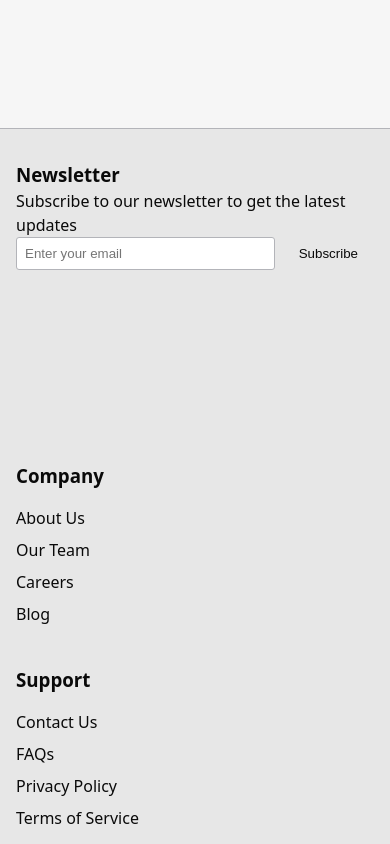
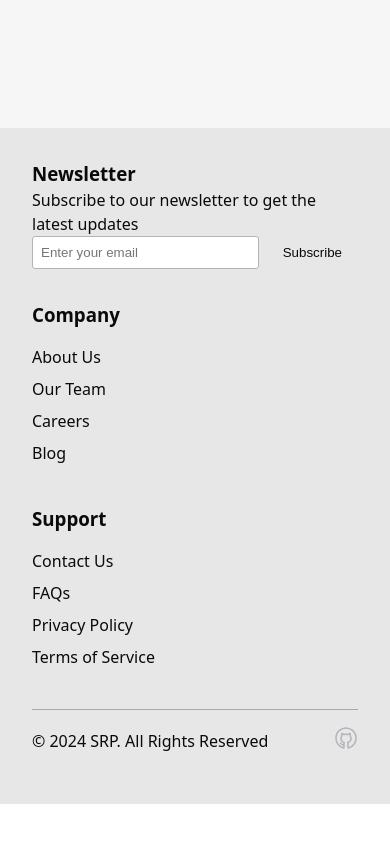
Before and after one commit to Srossiprieto/sroomShop, a React (Vite) app: page / in a window 390 px wide. Shown: the part 1560-2404 px from the top of the page. After the commit the page ends 2364 px from the top, so only its background shows below. Built offline with nearby package versions, Linux system fonts and the light colour scheme.

Commit message:
fix: footer

```diff
--- a/src/components/Footer/Footer.module.css
+++ b/src/components/Footer/Footer.module.css
@@ -2,7 +2,6 @@
   background-color: var(--footer-bg);
   color: var(--primary-text-color);
   padding: 2rem 10rem;
-  border-top: 1px solid var(--border-divisor);
   display: flex;
   justify-content: center;
   align-items: center;
@@ -12,7 +11,8 @@
   display: flex;
   flex-wrap: wrap;
   justify-content: space-between;
-  gap: 10rem;
+  width: 100%;
+  max-width: 1200px;
 }
 
 .newsletter {
@@ -23,6 +23,7 @@
 .newsletterContainer {
   display: flex;
   flex-direction: column;
+  max-width: 100vh;
 }
 
 .newsletter form {
@@ -94,14 +95,24 @@
   gap: 1rem;
 }
 
-@media screen and (max-width: 768px) {
+
+@media screen and (max-width: 1024px) {
   .footer {
-    padding: 2rem 1rem;
-    align-items: flex-start;
-    justify-content: flex-start;
+    padding: 1rem 5rem;
   }
 
+}
+
+@media screen and (max-width: 768px) {
+
+  .footer {
+    padding: 2rem 2rem;
+  }
   .footerColumns {
+    flex-direction: column;
+  }
+  .footerContainer{
+    display: flex;
     flex-direction: column;
   }
 
--- a/src/index.css
+++ b/src/index.css
@@ -40,7 +40,7 @@
 
     --navbar-text-color: #020817;
     --border-divisor: #b3b4b9 ;
-    --border-footer: #e9e9e9;
+    --border-footer: #ada8a8;
 
     --bg-container: #F5F5F5;
     --icon-shop: #B3B4B9;
```
